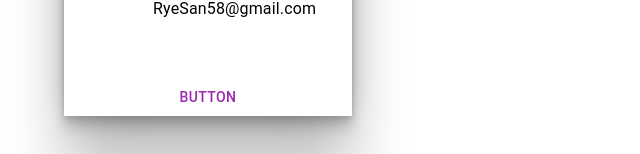
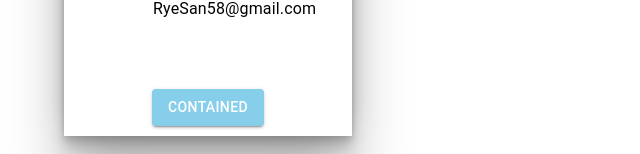
Before and after one commit to RYESAN58/Portfolio_showing, a React (Create React App) app in the folder portfolio/: page / in a window 1280 px wide. Shown: the part 643-797 px from the top of the page, without its empty margins (0-640 px from the left). Built offline with nearby package versions, Linux system fonts and the light colour scheme.

Commit message:
fixed some styling issues

```diff
--- a/portfolio/src/App.css
+++ b/portfolio/src/App.css
@@ -80,3 +80,9 @@
 .ProData{
   margin-top: -5px;
 }
+
+
+.buttons{
+  background-color: skyblue !important;
+  margin: 10px !important;
+}
--- a/portfolio/src/components/profile.jsx
+++ b/portfolio/src/components/profile.jsx
@@ -11,16 +11,14 @@ import TimelineContent from '@mui/lab/TimelineContent';
 import TimelineDot from '@mui/lab/TimelineDot';
 import WorkIcon from '@mui/icons-material/Work';
 import AccountCircleIcon from '@mui/icons-material/AccountCircle';
+// import { createMuiTheme } from '@mui/material';
+// const blueTheme = createMuiTheme({ palette: { primary: "skyblue" } })
+
 
 
 
 const Profile = () => {
-  const resData = {
-    name: "Ryan Santiago",
-    birthday: "November 5th 1992",
-    email: "RyeSan58@gmail.com",
-    phone: "3476819169"
-  }
+
   return (
     <div className='Profile_div'>
       <div >
@@ -84,9 +82,7 @@ const Profile = () => {
           </Timeline>
         </div>
         <br />
-        <Button varient="contained" color="secondary">
-          Button
-        </Button>
+        <Button variant="contained" className='buttons'>Contained</Button>
       </div>
     </div>
   )
```
